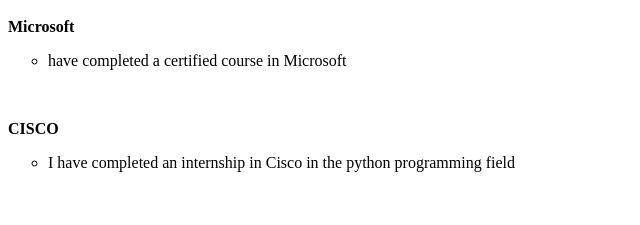
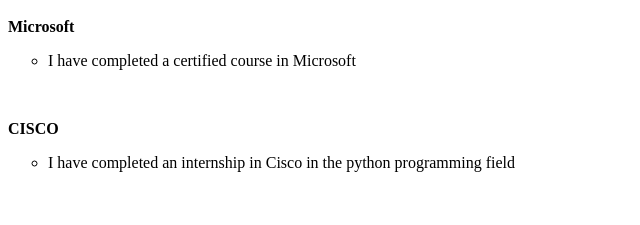
Before and after one commit to Krittikka/web-tech, a plain HTML site: page exp1.html in a window 1280 px wide. Shown: the part 1133-1358 px from the top of the page, 0-640 px from the left. Drawn offline with Linux system fonts and the light colour scheme.

Commit message:
Update exp1.html

```diff
--- a/exp1.html
+++ b/exp1.html
@@ -78,7 +78,7 @@
 
 <p><b>Microsoft</b></p>
 <ul style="list-style-type:circle">
-<li> have completed a certified course in Microsoft</li>
+<li> I have completed a certified course in Microsoft</li>
 </ul>
 <br>
 
```
